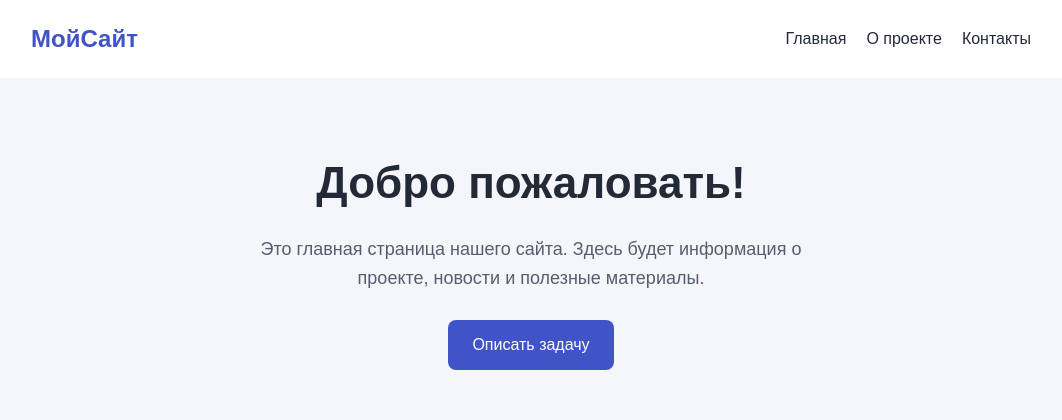
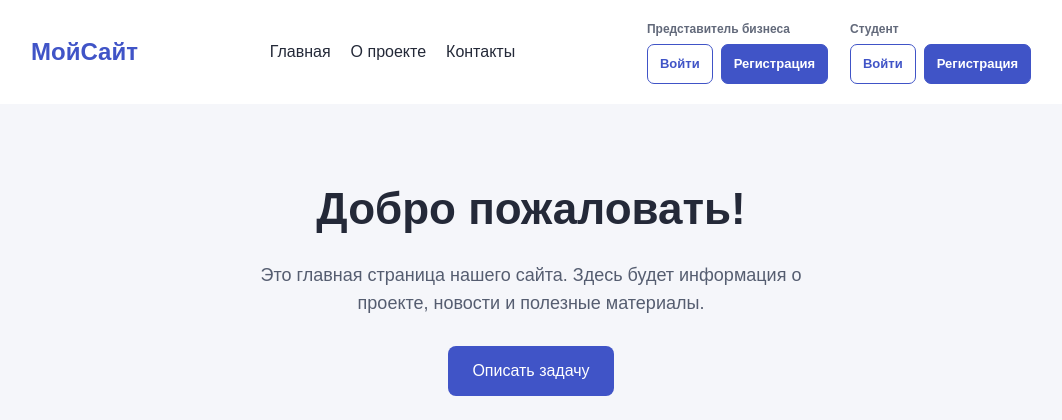
Before and after one commit to BAITC-Hacks/hack-b2505c12-sanalab, a Django app: page / in a window 1280 px wide. Shown: the top 420 px of the page, without its empty margins (109-1171 px from the left). Run offline with Django 5.2, Linux system fonts and the light colour scheme.

Commit message:
cabinet2

```diff
--- a/frontend/templates/frontend/index.html
+++ b/frontend/templates/frontend/index.html
@@ -109,10 +109,45 @@
             color: #555d70;
         }
 
+        /* Прямые ссылки: переход сразу, без раскрывающегося меню и JavaScript. */
+        .account-actions { display: flex; align-items: center; gap: 22px; flex-wrap: wrap; }
+        .account-group { display: grid; gap: 5px; }
+        .account-caption { color: #62697a; font-size: 12px; font-weight: 700; }
+        .account-links { display: flex; align-items: center; gap: 8px; }
+        .account-link {
+            display: inline-flex; justify-content: center; align-items: center;
+            min-height: 40px; padding: 7px 12px; border: 1px solid #4054c7;
+            border-radius: 7px; color: #4054c7; background: #fff;
+            font-size: 13px; font-weight: 700; text-decoration: none;
+        }
+        .account-link:hover { background: #eef1ff; }
+        .account-link--primary { color: #fff; background: #4054c7; }
+        .account-link--primary:hover { background: #30419f; }
+        @media (max-width: 640px) {
+            .account-actions { width: 100%; max-width: 420px; justify-content: center; gap: 16px; }
+            .account-group { min-width: 0; flex: 1; }
+            .account-links { flex-direction: column; align-items: stretch; }
+            .account-caption { text-align: center; }
+        }
+
         @media (max-width: 640px) {
             .header-inner { flex-direction: column; }
             .cards { grid-template-columns: 1fr; }
             .hero { padding: 48px 0; }
+        }
+
+        /* После входа показываем кабинет своей роли, а не ссылки регистрации. */
+        .account-user { display: grid; gap: 2px; min-width: 0; max-width: 220px; }
+        .account-username { overflow: hidden; text-overflow: ellipsis; white-space: nowrap; font-size: 14px; }
+        .account-session-links { display: flex; align-items: center; flex-wrap: wrap; gap: 8px; }
+        .account-logout { display: flex; margin: 0; }
+        button.account-link { font-family: inherit; line-height: inherit; cursor: pointer; }
+        button.account-link:focus-visible { outline: 3px solid #4054c7; outline-offset: 4px; }
+        .account-profile-note { color: #62697a; font-size: 13px; }
+        @media (max-width: 640px) {
+            .account-actions--signed-in { flex-direction: column; gap: 10px; }
+            .account-actions--signed-in .account-user { text-align: center; max-width: 100%; }
+            .account-session-links { justify-content: center; }
         }
     </style>
 </head>
@@ -127,6 +162,48 @@
                 <a href="#about">О проекте</a>
                 <a href="#contacts">Контакты</a>
             </nav>
+
+            {% if user.is_authenticated %}
+                {% with role=user.account_profile.role %}
+                    <div class="account-actions account-actions--signed-in" role="group" aria-label="Ваш аккаунт">
+                        <div class="account-user">
+                            <span class="account-caption">Вы вошли как</span>
+                            <strong class="account-username" title="{{ user.username }}">{{ user.username }}</strong>
+                        </div>
+                        <div class="account-session-links">
+                            {% if role == 'business' or role == 'student' %}
+                                <a class="account-link account-link--primary"
+                                   href="{% url 'accounts:dashboard' role=role %}">
+                                    Личный кабинет
+                                </a>
+                            {% else %}
+                                <span class="account-profile-note">Профиль не настроен.</span>
+                            {% endif %}
+                            <form class="account-logout" method="post" action="{% url 'accounts:logout' %}">
+                                {% csrf_token %}
+                                <button class="account-link" type="submit">Выйти</button>
+                            </form>
+                        </div>
+                    </div>
+                {% endwith %}
+            {% else %}
+                <div class="account-actions" role="group" aria-label="Вход и регистрация">
+                    <div class="account-group" role="group" aria-label="Представитель бизнеса">
+                        <span class="account-caption">Представитель бизнеса</span>
+                        <div class="account-links">
+                            <a class="account-link" href="{% url 'accounts:login' 'business' %}">Войти</a>
+                            <a class="account-link account-link--primary" href="{% url 'accounts:register' 'business' %}">Регистрация</a>
+                        </div>
+                    </div>
+                    <div class="account-group" role="group" aria-label="Студент">
+                        <span class="account-caption">Студент</span>
+                        <div class="account-links">
+                            <a class="account-link" href="{% url 'accounts:login' 'student' %}">Войти</a>
+                            <a class="account-link account-link--primary" href="{% url 'accounts:register' 'student' %}">Регистрация</a>
+                        </div>
+                    </div>
+                </div>
+            {% endif %}
         </div>
     </header>
 
```
Also changed, not shown: db.before_request_features.sqlite3.
